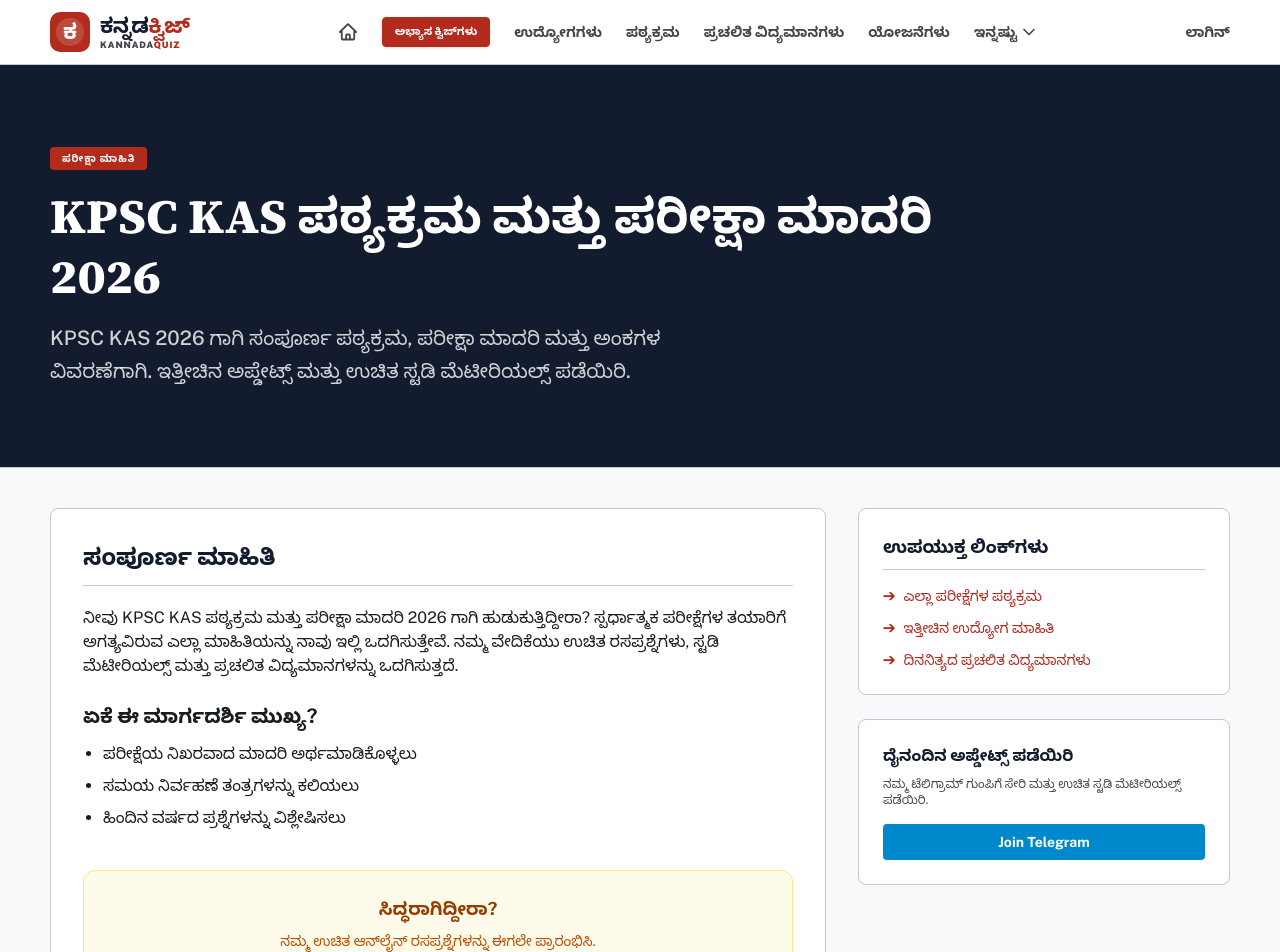
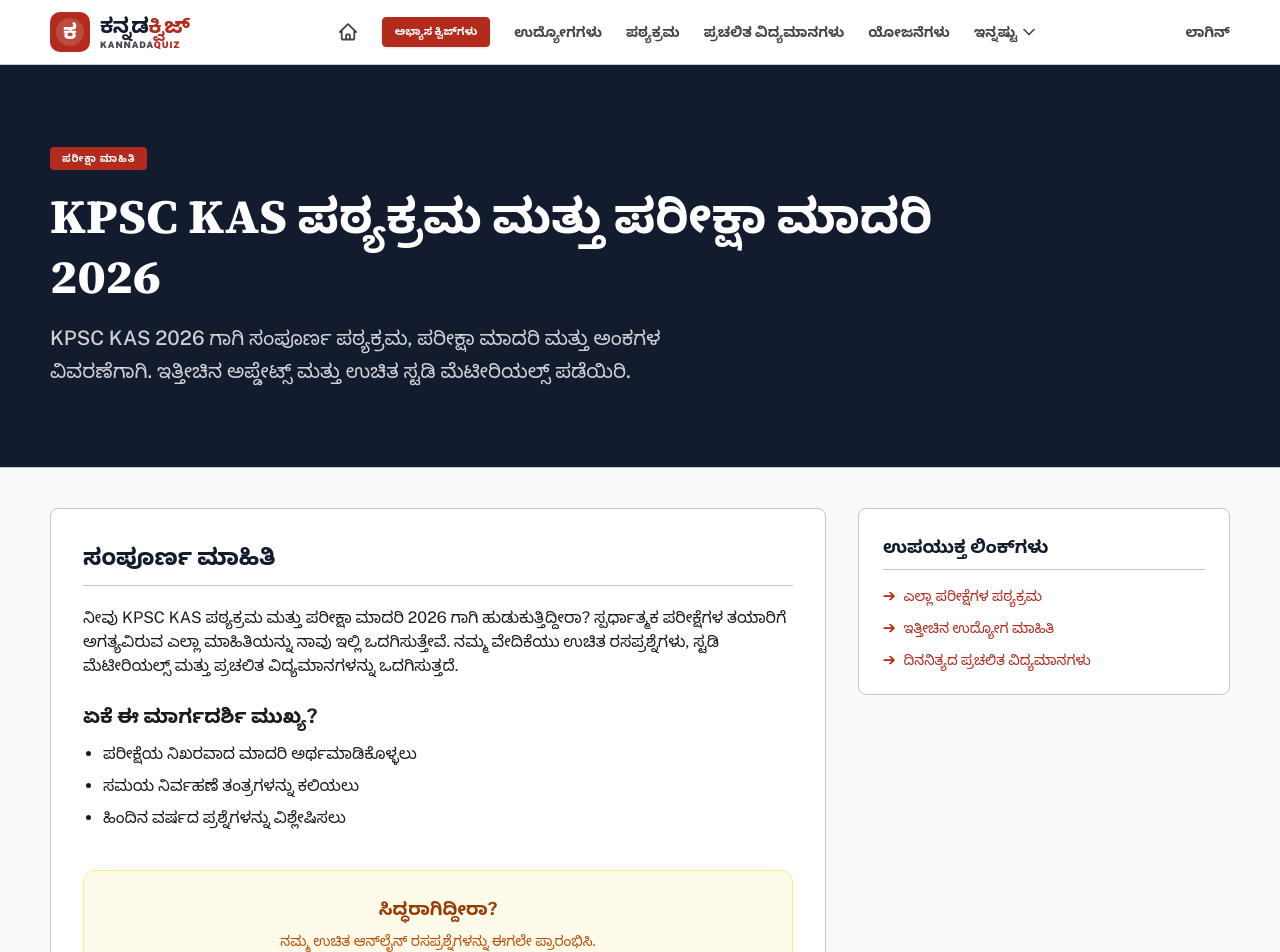
Before and after one commit to thyagarajsalome/kannadaquiz-next, a Next.js app: page /kn/exams/kpsc-kas-syllabus in a window 1280 px wide. Shown: the top 952 px of the page. Built offline with nearby package versions, Linux system fonts and the light colour scheme; no server answers.

Commit message:
fix: remove unauthorized telegram cta from seo template

```diff
--- a/src/app/[locale]/exams/[slug]/page.tsx
+++ b/src/app/[locale]/exams/[slug]/page.tsx
@@ -164,17 +164,7 @@ export default async function ExamSeoPage({ params }: { params: Promise<{ locale
               </ul>
             </div>
 
-            <div className="kq-card p-6 bg-[var(--surface-soft)]">
-              <h3 className="font-bold text-[var(--primary)] mb-2">
-                {isKn ? "ದೈನಂದಿನ ಅಪ್ಡೇಟ್ಸ್ ಪಡೆಯಿರಿ" : "Get Daily Updates"}
-              </h3>
-              <p className="text-xs text-[var(--muted)] mb-4">
-                {isKn ? "ನಮ್ಮ ಟೆಲಿಗ್ರಾಮ್ ಗುಂಪಿಗೆ ಸೇರಿ ಮತ್ತು ಉಚಿತ ಸ್ಟಡಿ ಮೆಟೀರಿಯಲ್ಸ್ ಪಡೆಯಿರಿ." : "Join our Telegram group for daily free study materials and updates."}
-              </p>
-              <a href="#" className="block text-center w-full bg-[#0088cc] hover:bg-[#0077b3] text-white font-bold py-2 rounded transition-colors text-sm">
-                Join Telegram
-              </a>
-            </div>
+
           </div>
 
         </div>
```
